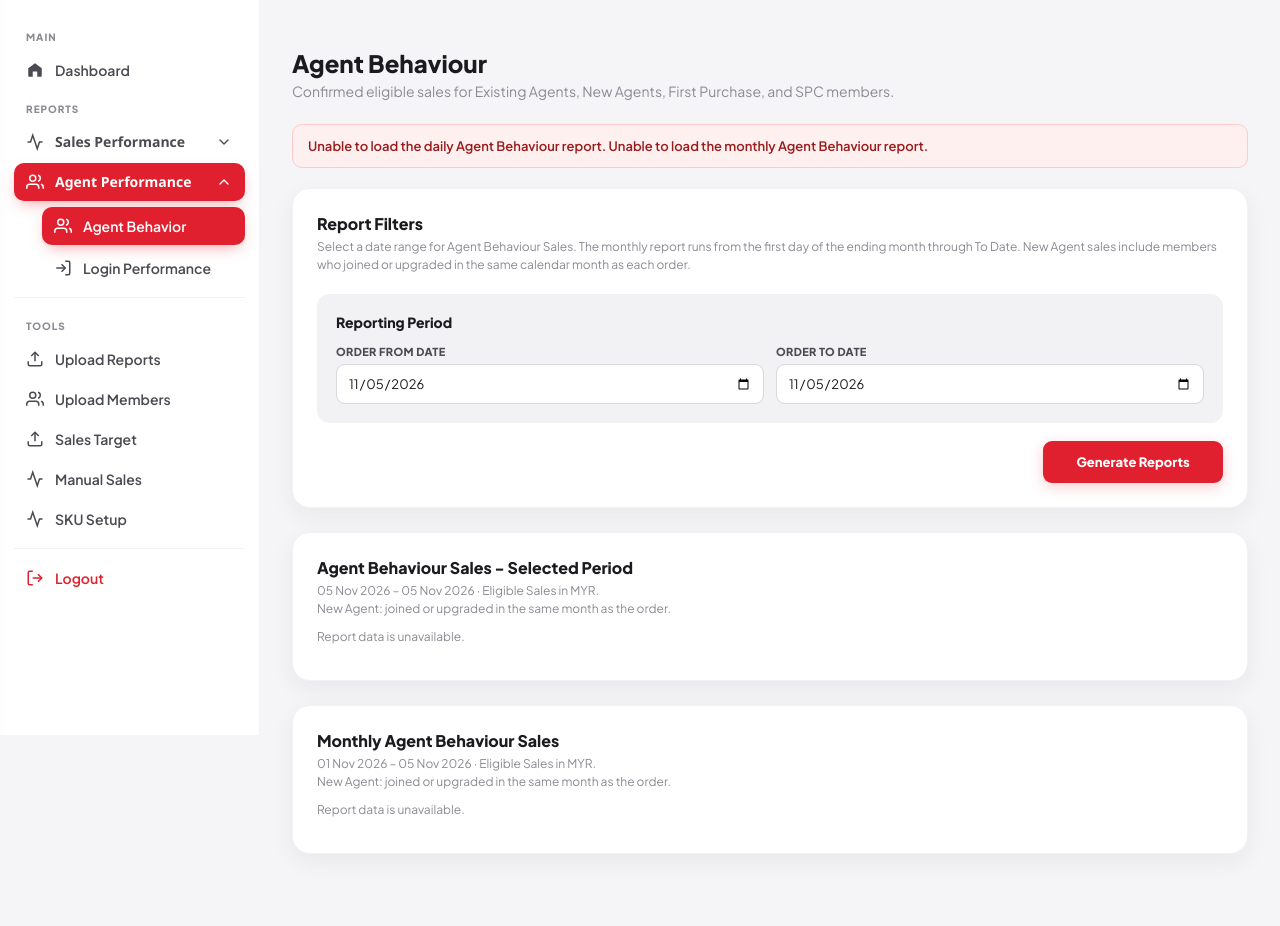
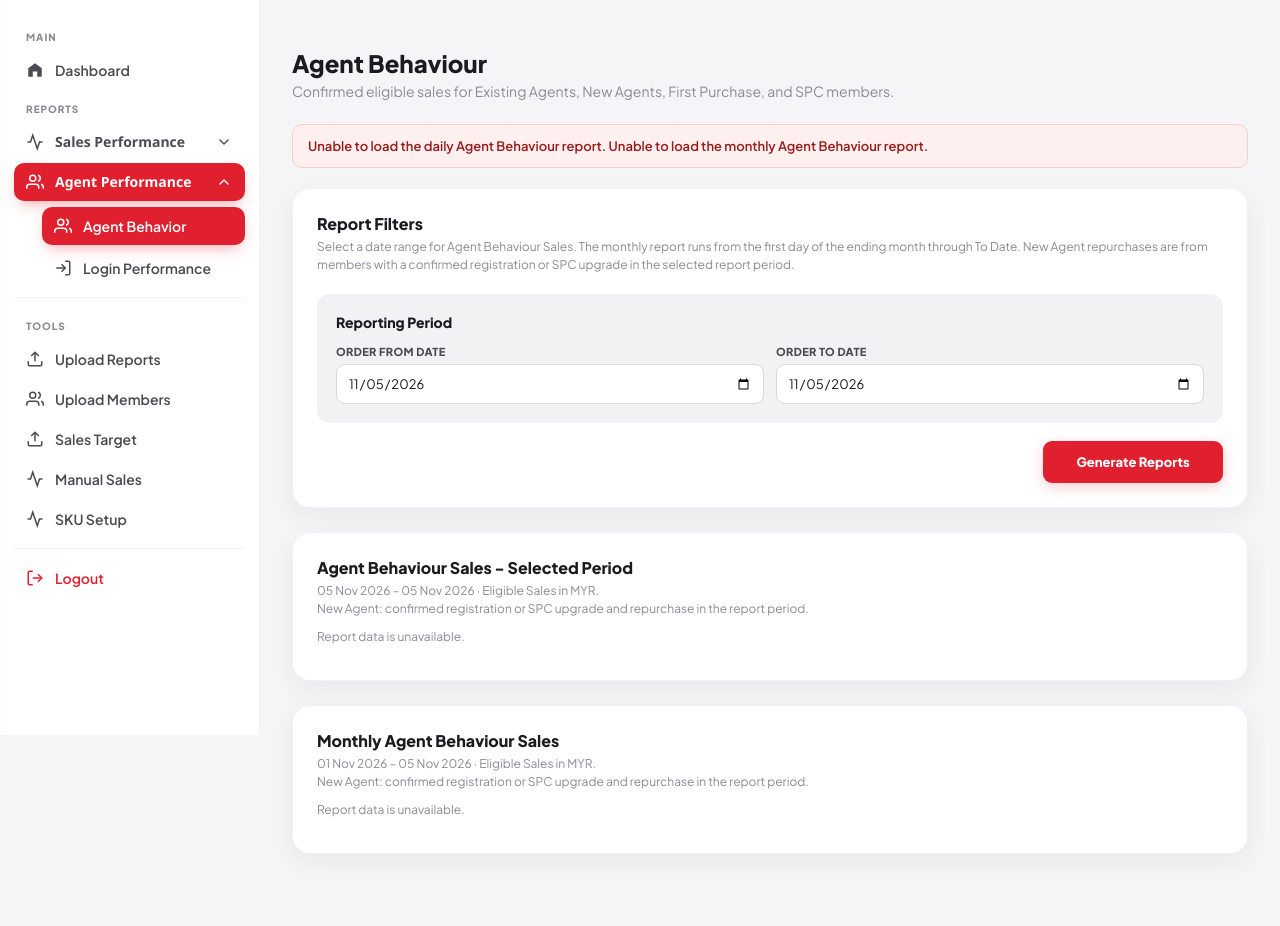
Before and after one commit to muhdfaizz-af/data-automation, a PHP site: page /performance_agent/agent_behavior.php in a window 1280 px wide. Shown: the part 65-991 px from the top of the page. Run offline with PHP 8.4, Linux system fonts and the light colour scheme; the visitor is signed in with stand-in values (Sample User, id 1); data comes from the database, SQL or seed files in the repository; data that the repository does not hold is empty.

Commit message:
Save Denish work before pulling Faizz updates

```diff
--- a/performance_agent/agent_behavior.php
+++ b/performance_agent/agent_behavior.php
@@ -122,13 +122,18 @@ function getAgentBehaviourReport(
             ->modify('first day of this month')->format('Y-m-d 00:00:00'),
         'upgrade_to' => (new DateTimeImmutable($to))
             ->modify('first day of next month')->format('Y-m-d 00:00:00'),
+        'new_agent_from' => $from . ' 00:00:00',
+        'new_agent_to_exclusive' => (new DateTimeImmutable($to))
+            ->modify('+1 day')
+            ->format('Y-m-d 00:00:00'),
     ];
 
     /*
      * This query loads qualifying Distributor and SPC repurchase orders.
      *
-     * Only repurchase subtotals contribute to sales. New Agent is determined
-     * from joining or a confirmed upgrade in the order's calendar month.
+     * Only repurchase subtotals contribute to sales. New Agents must have a
+     * confirmed registration or SPC upgrade and a confirmed repurchase in
+     * the selected report period, matching the Recruitment report.
      */
     $sql = "
         SELECT
@@ -152,6 +157,10 @@ function getAgentBehaviourReport(
                  ELSE fallback_member.highest_rank END AS highest_rank,
         /* Determine if member upgrade in the same month, and determine new agent category */
             (upgrades.member_code IS NOT NULL) AS upgraded_in_month,
+
+        /* Identify agents registered or upgraded during the report period. */
+            COALESCE(new_agent_members.registered_in_period, 0) AS registered_in_period,
+            COALESCE(new_agent_members.upgraded_in_period, 0) AS upgraded_in_period,
 
         /* SG conversion */
             CASE
@@ -183,6 +192,31 @@ function getAgentBehaviourReport(
 
         /* The upgrade and purchase must be in the same year and month. */
            AND upgrades.upgrade_month = DATE_FORMAT(o.order_datetime, '%Y-%m')
+
+        LEFT JOIN (
+            SELECT
+                company_id,
+                UPPER(TRIM(member_code)) AS member_code,
+                MAX(order_type IN (
+                    'Registration Order',
+                    'On Behalf Register Order'
+                )) AS registered_in_period,
+                MAX(order_type = 'SPC Upgrade Order') AS upgraded_in_period
+            FROM orders
+            WHERE order_datetime >= :new_agent_from
+              AND order_datetime < :new_agent_to_exclusive
+              AND order_status = 'Confirmed'
+              AND member_code IS NOT NULL
+              AND TRIM(member_code) <> ''
+              AND order_type IN (
+                  'Registration Order',
+                  'On Behalf Register Order',
+                  'SPC Upgrade Order'
+              )
+            GROUP BY company_id, UPPER(TRIM(member_code))
+        ) new_agent_members
+            ON new_agent_members.company_id = o.company_id
+           AND new_agent_members.member_code = UPPER(TRIM(o.member_code))
 
         /* Find the member profile belonging to the order's company. LEFT JOIN keeps the order even when the profile is missing. */
         LEFT JOIN members m
@@ -326,59 +360,35 @@ function getAgentBehaviourReport(
     foreach ($selectedRows as $row) {
         $memberCode = $row['member_code'];
         $agentKey = $row['company_id'] . ':' . $memberCode;
-
-        // SPC purchases remain separate from all Distributor categories.
-        if (isSpcMemberType((string)($row['member_type']?? ''))) {
-            $sales = (float)$row['sales_myr'];
-
-            $summary['spc'] += $sales;
-            $summary['total'] += $sales;
-
-            if ($includeDetails) {
-                $details[] = agentBehaviourDetail(
-                    $row, 'spc', $agentKey,
-                    !isset($purchasingMembers['spc'][$agentKey]),
-                    'Repurchase order recorded as Privilege Member or SPC; SPC takes priority.',
-                    null
-                );
-            }
-            $purchasingMembers['spc'][$agentKey] = true;
-            $purchasingMembers['total'][$agentKey] = true;
-
-            continue;
-        }
-
         $orderType = $row['order_type'];
         $orderDate = new DateTimeImmutable($row['order_datetime']);
         $history = $agentHistory[$agentKey] ?? null;
-
-        if (!$history) {
-            continue;
-        }
-
         $sales = (float)$row['sales_myr'];
         $category = 'existing_agent';
-        $reason = 'Distributor repurchase outside the joining/upgrade month and first purchase day.';
+        $reason = 'Repurchase outside the new-agent report period and first-purchase day.';
+        $isSpcMember = isSpcMemberType((string)($row['member_type'] ?? ''));
 
         $joinDate = !empty($row['joined_date'])
             ? new DateTimeImmutable($row['joined_date'])
             : null;
-        $firstPurchaseDate = $history['first_purchase_date'];
+        $firstPurchaseDate = $history['first_purchase_date'] ?? null;
 
-        // Each order uses its own month, including reports spanning several months.
         if (
-            ($joinDate !== null && $joinDate->format('Y-m') === $orderDate->format('Y-m'))
-            || (bool)$row['upgraded_in_month']
+            (bool)$row['registered_in_period']
+            || (bool)$row['upgraded_in_period']
         ) {
             $category = 'new_agent';
             $reasons = [];
-            if ($joinDate !== null && $joinDate->format('Y-m') === $orderDate->format('Y-m')) {
-                $reasons[] = 'Member joining date is in the order month';
+            if ((bool)$row['registered_in_period']) {
+                $reasons[] = 'Confirmed registration in the report period';
             }
-            if ((bool)$row['upgraded_in_month']) {
-                $reasons[] = 'Confirmed SPC upgrade in the same company and order month';
+            if ((bool)$row['upgraded_in_period']) {
+                $reasons[] = 'Confirmed SPC upgrade in the report period';
             }
             $reason = implode('; ', $reasons) . '.';
+        } elseif ($isSpcMember) {
+            $category = 'spc';
+            $reason = 'Repurchase order recorded as Privilege Member or SPC.';
         } elseif (
             in_array($orderType, PURCHASE_ORDER_TYPES, true) &&
             $firstPurchaseDate !== null &&
@@ -399,19 +409,21 @@ function getAgentBehaviourReport(
 
                 'highest_rank' => $row['highest_rank'] ?? 'N/A',
             ];
+        } elseif ($history === null) {
+            continue;
         }
 
         $summary[$category] += $sales;
         $summary['total'] += $sales;
         $countKey = $category === 'new_agent'
-            ? strtoupper(trim((string)$memberCode))
+            ? $row['company_id'] . ':' . strtoupper(trim((string)$memberCode))
             : $agentKey;
 
         if ($includeDetails) {
             $details[] = agentBehaviourDetail(
                 $row, $category, $countKey,
                 !isset($purchasingMembers[$category][$countKey]),
-                $reason, $firstPurchaseDate
+                $reason, $category === 'spc' ? null : $firstPurchaseDate
             );
         }
         $purchasingMembers[$category][$countKey] = true;
@@ -883,8 +895,8 @@ body.sidebar-collapsed .main {margin-left:var(--sidebar-w-collapsed);}
                 Select a date range for Agent Behaviour Sales.
                 The monthly report runs from the first day of the
                 ending month through To Date.
-                New Agent sales include members who joined or upgraded in the
-                same calendar month as each order.
+                New Agent repurchases are from members with a confirmed
+                registration or SPC upgrade in the selected report period.
             </p>
 
             <form method="get" class="report-filter">
@@ -937,7 +949,7 @@ body.sidebar-collapsed .main {margin-left:var(--sidebar-w-collapsed);}
                     ) ?>
                     &middot; Eligible Sales in MYR.
                     <br>
-                    New Agent: joined or upgraded in the same month as the order.
+                    New Agent: confirmed registration or SPC upgrade and repurchase in the report period.
                 </p>
 
                 <?php if ($configuration['data'] !== null): ?>
```
